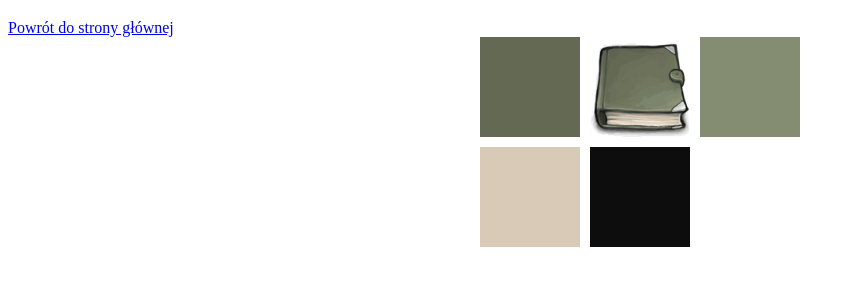
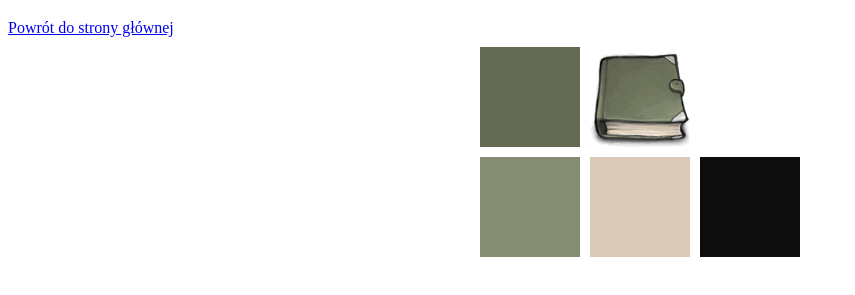
Before and after one commit to tomaszmol/WDAI, a plain HTML site: page Lab1/cw3.html in a window 1280 px wide. Shown: the part 61-356 px from the top of the page, without its empty margins (0-855 px from the left). Drawn offline with Linux system fonts and the light colour scheme.

Commit message:
Lab1/cw3 correction

```diff
--- a/Lab1/cw3.html
+++ b/Lab1/cw3.html
@@ -8,9 +8,9 @@
       .container {
         display: flex;
         flex-wrap: wrap;
-        gap: 10px; /* Odstępy między kwadratami */
+        gap: 10px;
         max-width: 320px;
-        margin: auto;
+        margin: 10px auto;
       }
       .box {
         width: 100px;
@@ -28,9 +28,8 @@
       .four {
         background-color: #0d0d0d;
       }
-      /* Obrazek w zastępstwie kwadratu */
       .image {
-        background-image: url("images/book.png"); /* Link do obrazka */
+        background-image: url("images/book.png");
         background-size: contain;
       }
     </style>
@@ -46,8 +45,9 @@
     <div class="container">
       <div class="box one"></div>
       <div class="box image"></div>
+    </div>
+    <div class="container">
       <div class="box two"></div>
-      <!-- Kwadrat zastąpiony obrazkiem -->
       <div class="box tree"></div>
       <div class="box four"></div>
     </div>
```
